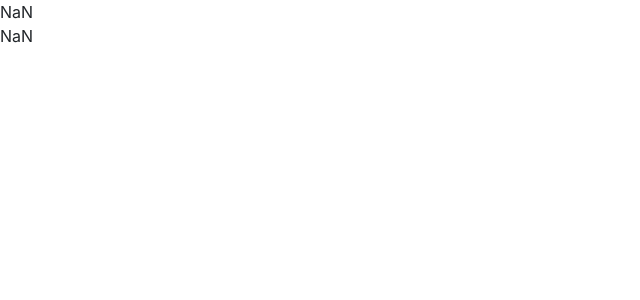
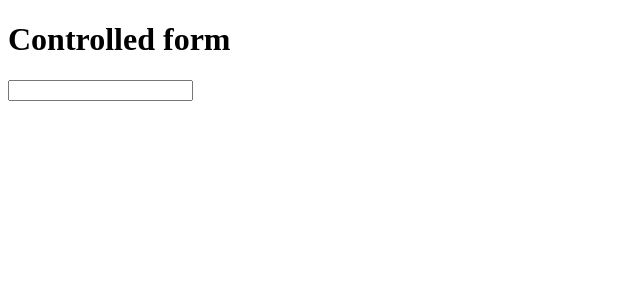
Before and after one commit to tusharlohana/LearnReact.js, a React (Create React App) app: page / in a window 1280 px wide. Shown: the top 300 px of the page, without its empty margins (0-640 px from the left). Built offline with nearby package versions, Linux system fonts and the light colour scheme.

Commit message:
form learned

```diff
--- a/src/App.jsx
+++ b/src/App.jsx
@@ -1,23 +1,24 @@
 import React from 'react'
-import Nav from './Nav';
-import Card from './Card';
-import Employee from './Employee';
-import { BrowserRouter } from 'react-router-dom';
-import { Route, Switch } from 'react-router-dom';
-import Signup from './Signup';
-import '../node_modules/bootstrap/dist/css/bootstrap.min.css';
-import './index.css';
-import Class from './Class';
-import States from './States';
-import Event from './Event';
-import Effect from './Effect';
-import Hooks from './Hooks';
-import useHook from './CustomHook';
+// import Nav from './Nav';
+// import Card from './Card';
+// import Employee from './Employee';
+// import { BrowserRouter } from 'react-router-dom';
+// import { Route, Switch } from 'react-router-dom';
+// import Signup from './Signup';
+// import '../node_modules/bootstrap/dist/css/bootstrap.min.css';
+// import './index.css';
+// import Class from './Class';
+// import States from './States';
+// import Event from './Event';
+// import Effect from './Effect';
+// import Hooks from './Hooks';
+// import useHook from './CustomHook';
 // import MyFun from './Promise'
-import Conditionals from './Conditionals'
-import List from './List'
+// import Conditionals from './Conditionals'
+// import List from './List'
+import Forms from './Forms'
 
-const arrValue = [10,20,30,40,50,5,5,5,510,50,4,4,4,40,54,0,4,654]
+
 
 const App = () => {
     // const H = useHook()
@@ -25,7 +26,8 @@ const App = () => {
     return (
         <>
     {/* <Conditionals/> */}
-        <List num={arrValue} />
+        {/* <List /> */}
+        <Forms />
             {/* <BrowserRouter>
             <h1>this is count : {H.count}</h1>
             <h1>this is count : {H1.count}</h1>
--- /dev/null
+++ b/src/Forms.jsx
@@ -0,0 +1,30 @@
+// form : (i) Controlled by react
+                    // ---> const [state, setstate] = useState(initialState)
+//         (ii) Uncontrolled bt react
+                    // --> const ref = useRef(initialValue)
+
+
+import React , {useState  } from 'react'
+
+ const Forms = () => {
+
+    const [value, setvalue] = useState(" ")
+
+    const handleChange = (e)=>{
+        // console.log()
+        setvalue(e.target.value)
+    }
+
+    return (
+        <div>
+            <form>
+
+             <h1>Controlled form</h1>
+
+            <input type="text" value={value} onChange={handleChange} ></input>
+
+            </form>
+        </div>
+    )
+}
+export default Forms
--- a/src/List.jsx
+++ b/src/List.jsx
@@ -2,16 +2,17 @@ import React from 'react'
 import ReactDOM from 'react-dom'
 
 const arr = [{id : 101 , name : "tushar"},
-            { id : 102 , name : " ritik"}]
+            { id : 102 , name : " ritik"},
+            {id : 103 , name : "ayushi"}]
 
-const newArr = arr.map((num) => {
-    console.log("num is:" , num)
-    return <li key={arr.id} >{num * 20}</li>
+const newArr = arr.map((e) => {
+    // console.log("num is:" , num)
+    return <li key={e.id} >user name is : {e.name}</li>
 })
 
 export const List = () => {
-    console.log("oldarr :" , arr)
-    console.log("newarray :", newArr)
+    // console.log("oldarr :" , arr)
+    // console.log("newarray :", newArr)
     return (
         <div>
             <ul>
```
Also changed, not shown: public/index.html (line endings or trailing spaces), 1 other file (tests, documents, lock files or other folders).
